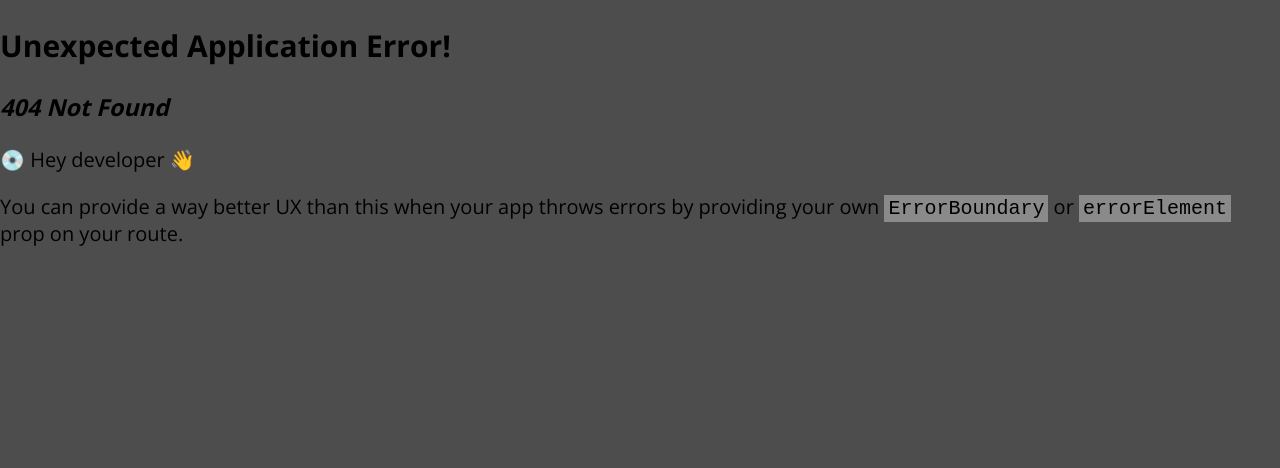
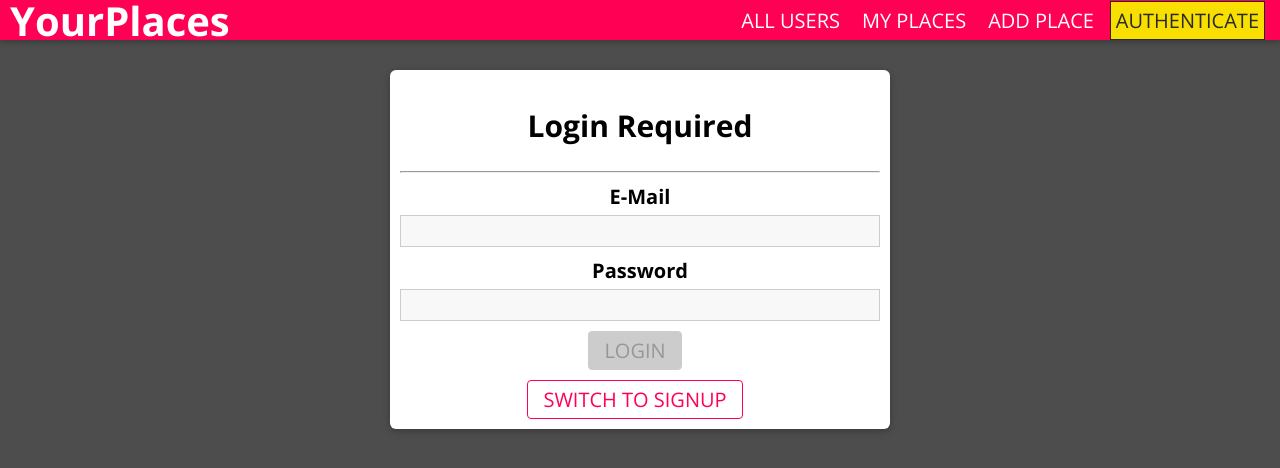
Before and after one commit to Dhyaneshwar/PlaceHub_Mern, a React (Vite) app: page /auth in a window 1280 px wide. Before the commit this address had no page. Shown: the top 468 px of the page. Built offline with nearby package versions, Linux system fonts and the light colour scheme.

Commit message:
feat: adding the authentication page

```diff
--- a/src/App.jsx
+++ b/src/App.jsx
@@ -6,6 +6,7 @@ import YourPath from "./yourPath/yourPath.jsx";
 import MainNavigation from "./shared/components/Navigation/MainNavigation.jsx";
 import UserPlaces from "./places/containers/UserPlaces.jsx";
 import UpdatePlaces from "./places/containers/UpdatePlaces.jsx";
+import Auth from "./users/containers/Auth.jsx";
 
 const router = createBrowserRouter([
   {
@@ -63,6 +64,17 @@ const router = createBrowserRouter([
       </>
     ),
   },
+  {
+    path: "/auth",
+    element: (
+      <>
+        <MainNavigation />
+        <main>
+          <Auth />
+        </main>
+      </>
+    ),
+  },
 ]);
 
 function App() {
--- a/src/places/components/PlaceItem.jsx
+++ b/src/places/components/PlaceItem.jsx
@@ -15,6 +15,19 @@ const PlaceItem = (props) => {
 
   const closeMapHandler = () => {
     setShowMap(false);
+  };
+
+  const showDeleteWarningHandler = () => {
+    setShowConfirmModal(true);
+  };
+
+  const cancelDeleteHandler = () => {
+    setShowConfirmModal(false);
+  };
+
+  const confirmDeleteHandler = () => {
+    setShowConfirmModal(false);
+    console.log("DELETING...");
   };
 
   return (
--- a/src/shared/hooks/form-hooks.jsx
+++ b/src/shared/hooks/form-hooks.jsx
@@ -5,6 +5,9 @@ const formReducer = (state, action) => {
     case "INPUT_CHANGE": {
       let formIsValid = true;
       for (const inputId in state.inputs) {
+        if (!state.inputs[inputId]) {
+          continue;
+        }
         if (inputId === action.id) {
           formIsValid = formIsValid && action.isValid;
         } else {
--- /dev/null
+++ b/src/users/containers/Auth.css
@@ -0,0 +1,15 @@
+.authentication__header {
+  color: white;
+  text-align: center;
+}
+
+.authentication {
+  width: 90%;
+  max-width: 50rem;
+  margin: 7rem auto;
+  text-align: center;
+}
+
+.authentication form {
+  margin-bottom: 1rem;
+}
--- /dev/null
+++ b/src/users/containers/Auth.jsx
@@ -0,0 +1,105 @@
+import React, { useState } from "react";
+
+import Card from "../../shared/components/UIElements/Card";
+import Input from "../../shared/components/FormElements/Input";
+import Button from "../../shared/components/FormElements/Button";
+import {
+  VALIDATOR_EMAIL,
+  VALIDATOR_MINLENGTH,
+  VALIDATOR_REQUIRE,
+} from "../../shared/util/validators";
+import "./Auth.css";
+import useForm from "../../shared/hooks/form-hooks";
+
+const Auth = () => {
+  const [isLoginMode, setIsLoginMode] = useState(true);
+
+  const [formState, inputHandler, setFormData] = useForm(
+    {
+      email: {
+        value: "",
+        isValid: false,
+      },
+      password: {
+        value: "",
+        isValid: false,
+      },
+    },
+    false
+  );
+
+  const switchModeHandler = () => {
+    if (!isLoginMode) {
+      setFormData(
+        {
+          ...formState.inputs,
+          name: undefined,
+        },
+        formState.inputs.email.isValid && formState.inputs.password.isValid
+      );
+    } else {
+      setFormData(
+        {
+          ...formState.inputs,
+          name: {
+            value: "",
+            isValid: false,
+          },
+        },
+        false
+      );
+    }
+    setIsLoginMode((prevMode) => !prevMode);
+  };
+
+  const authSubmitHandler = (event) => {
+    event.preventDefault();
+    console.log(formState.inputs);
+  };
+
+  return (
+    <Card className="authentication">
+      <h2>Login Required</h2>
+      <hr />
+      <form onSubmit={authSubmitHandler}>
+        {!isLoginMode && (
+          <Input
+            element="input"
+            id="name"
+            type="text"
+            label="Your Name"
+            validators={[VALIDATOR_REQUIRE()]}
+            errorText="Please enter a name."
+            onInput={inputHandler}
+          />
+        )}
+        <Input
+          element="input"
+          id="email"
+          type="email"
+          label="E-Mail"
+          validators={[VALIDATOR_EMAIL()]}
+          errorText="Please enter a valid email address."
+          onInput={inputHandler}
+        />
+        <Input
+          element="input"
+          id="password"
+          type="password"
+          label="Password"
+          validators={[VALIDATOR_MINLENGTH(5)]}
+          errorText="Please enter a valid password, at least 5 characters."
+          onInput={inputHandler}
+        />
+        <Button type="submit" disabled={!formState.isValid}>
+          {isLoginMode ? "LOGIN" : "SIGNUP"}
+        </Button>
+      </form>
+      <Button inverse onClick={switchModeHandler}>
+        SWITCH TO {isLoginMode ? "SIGNUP" : "LOGIN"}
+      </Button>
+    </Card>
+  );
+};
+
+export default Auth;
```
